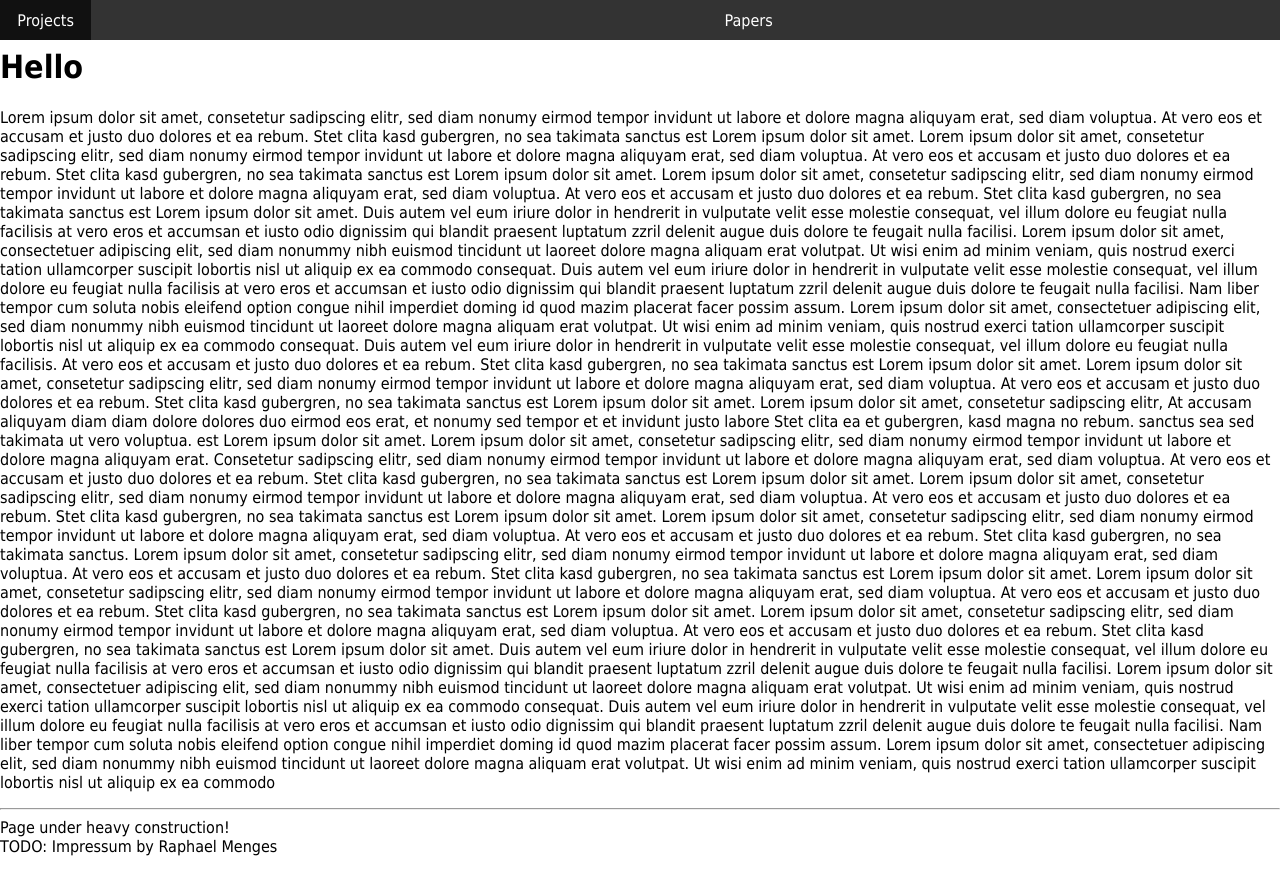
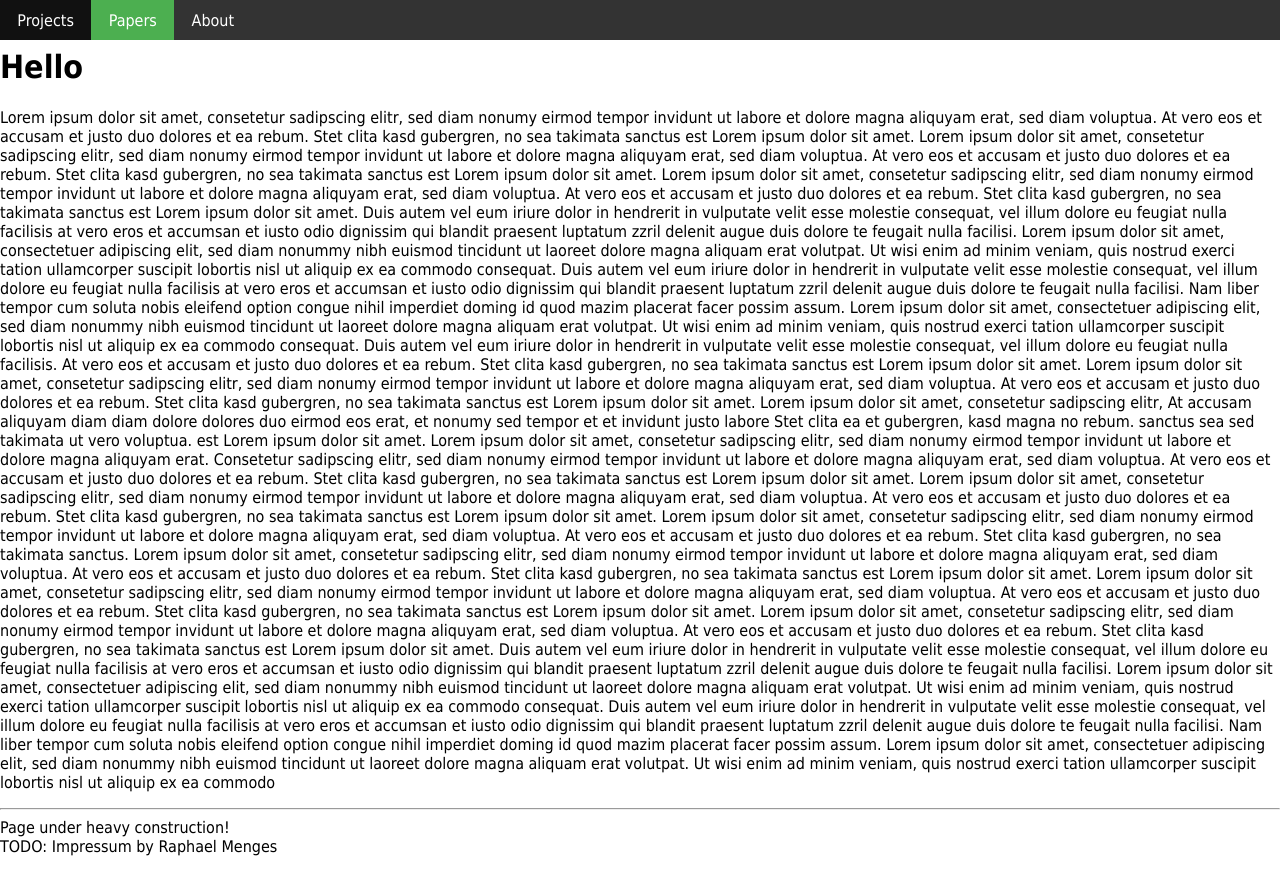
Before and after one commit to raphaelmenges/raphaelmenges.github.io, a Jekyll site: the page built from index.html, in a window 1280 px wide. Shown: the top 895 px of the page. Built offline with Jekyll 4.4.1, drawn with Linux system fonts in a browser that asks for light colours.

Commit message:
Fixing CSS.

```diff
--- a/_layouts/default.html
+++ b/_layouts/default.html
@@ -8,7 +8,7 @@
 	<body>
 		<nav class="navbar">
 			<li><a href="/projects">Projects</a></li>
-			<li><a class="navbar active" href="/papers">Papers</a></li>
+			<li><a class="active" href="/papers">Papers</a></li>
 			<li><a href="/about">About</a></li>
 		</nav>
 		<div class="content">
--- a/css/main.css
+++ b/css/main.css
@@ -31,7 +31,7 @@
 	background-color: #111;
 }
 
-.navbar .active li {
+.active {
 	background-color: #4CAF50;
 }
 
```
